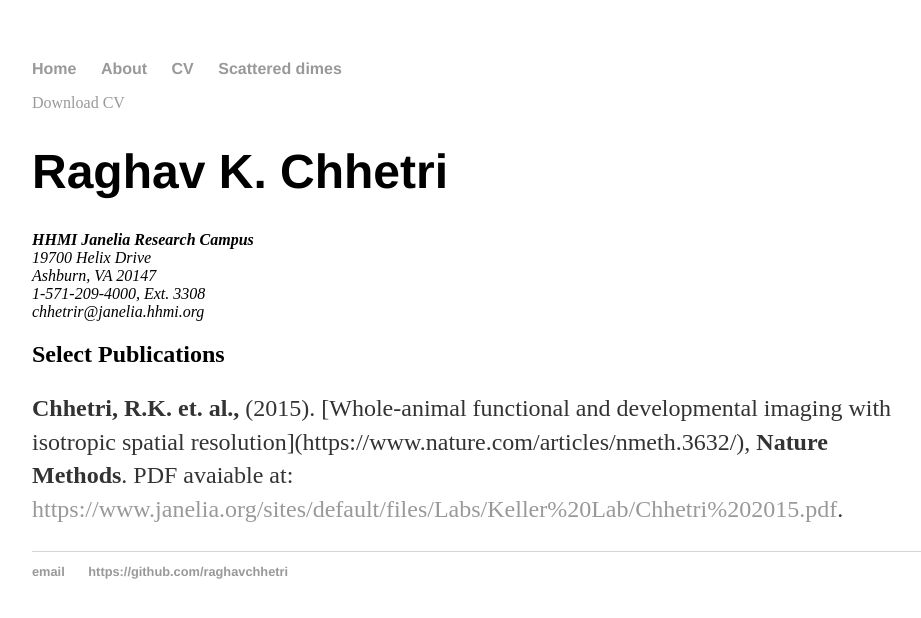
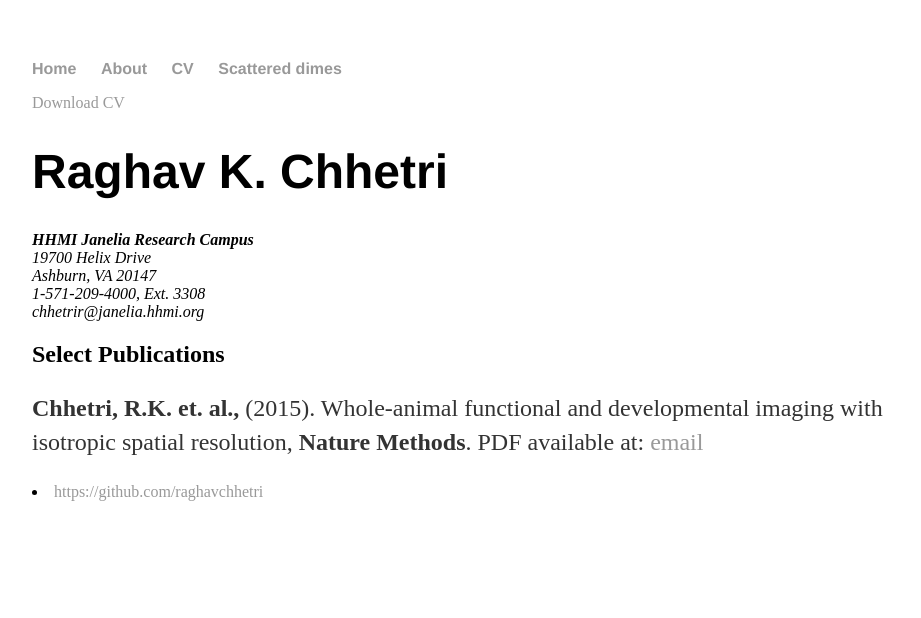
Before and after one commit to raghavchhetri/raghavchhetri.github.io, a Jekyll site: the page built from cv/index.html, in a window 1280 px wide. Shown: the top 618 px of the page, without its empty margins (160-1081 px from the left). Built offline with Jekyll 4.4.1, drawn with Linux system fonts in a browser that asks for light colours.

Commit message:
Update index.html

```diff
--- a/cv/index.html
+++ b/cv/index.html
@@ -16,8 +16,9 @@
 
 					<h2>Select Publications</h2>
 
-					<p><strong>Chhetri, R.K. et. al.,</strong> (2015). [Whole-animal functional and developmental imaging with isotropic spatial resolution](https://www.nature.com/articles/nmeth.3632/), <strong>Nature Methods</strong>.
-						PDF avaiable at: <a href="#">https://www.janelia.org/sites/default/files/Labs/Keller%20Lab/Chhetri%202015.pdf</a>.
+					<p><strong>Chhetri, R.K. et. al.,</strong> (2015). Whole-animal functional and developmental imaging with isotropic spatial resolution,
+						<strong>Nature Methods</strong>.
+						PDF available at: <a href="https://www.janelia.org/sites/default/files/Labs/Keller%20Lab/Chhetri%202015.pdf> PDF </a>.
 
 
 
```
